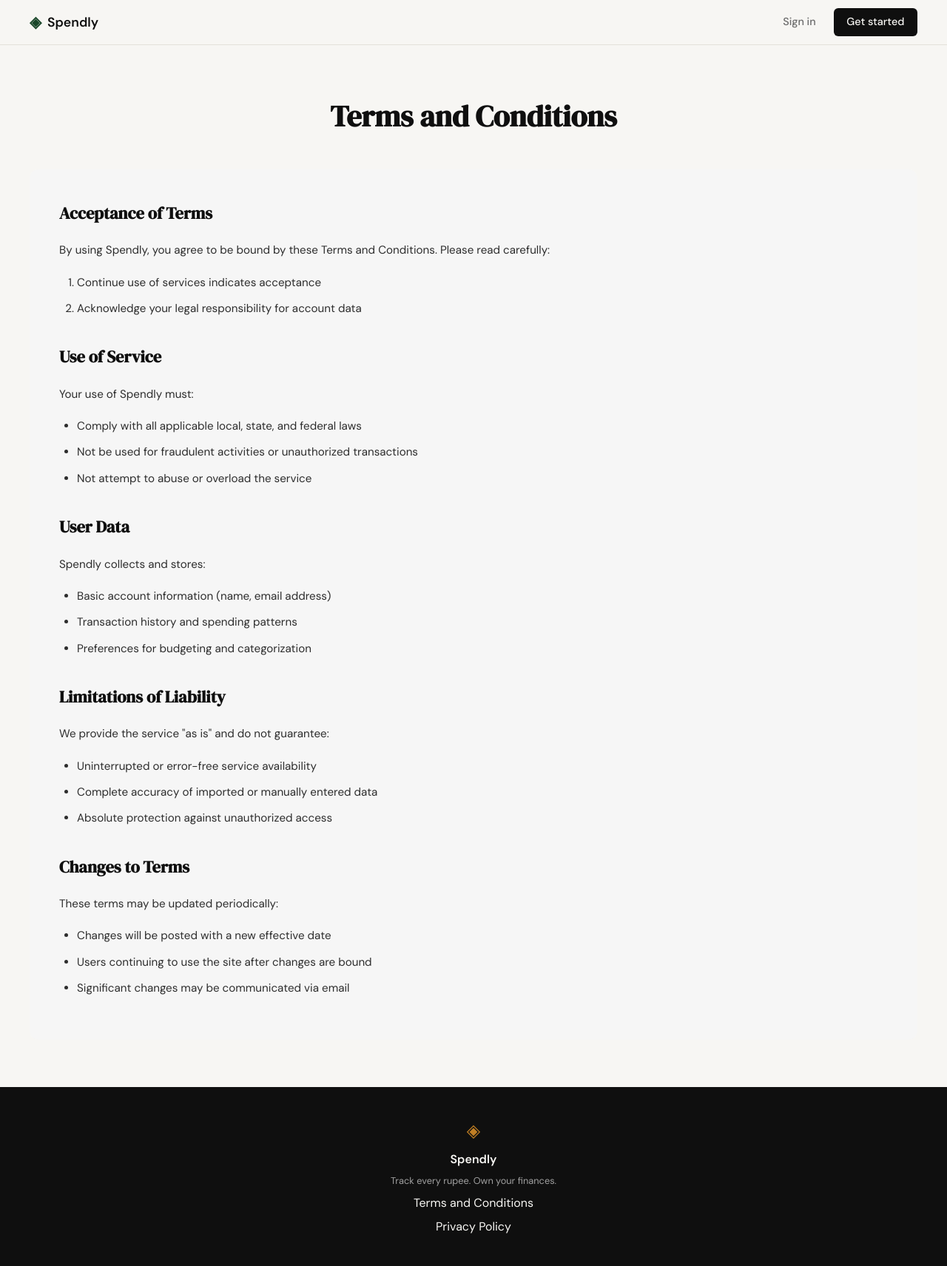
After one commit to siyarampk/sepndly, a Flask app: page /terms in a window 1280 px wide. The commit adds this page. Shown: the whole page at 74% size. Run offline with Flask 3, Linux system fonts and the light colour scheme.

Commit message:
Term and condiction done

```diff
--- a/app.py
+++ b/app.py
@@ -20,6 +20,14 @@ def register():
 @app.route("/login")
 def login():
     return render_template("login.html")
+
+@app.route("/terms")
+def terms():
+    return render_template("terms.html")
+
+@app.route("/privacy")
+def privacy():
+    return render_template("privacy.html")
 
 
 # ------------------------------------------------------------------ #
--- a/static/css/style.css
+++ b/static/css/style.css
@@ -9,7 +9,7 @@
     --ink-faint: #a0a0a0;
     --paper: #f7f6f3;
     --paper-warm: #f0ede6;
-    --paper-card: #ffffff;
+    --paper-card: #f6f6f6;
     --accent: #1a472a;
     --accent-light: #e8f0eb;
     --accent-2: #c17f24;
@@ -508,6 +508,74 @@ a { color: inherit; text-decoration: none; }
 }
 
 /* ------------------------------------------------------------------ */
+/* Content pages (Terms, Privacy, etc.)                                */
+/* ------------------------------------------------------------------ */
+
+.content-page {
+    padding: 4rem 2rem;
+    min-height: calc(100vh - 60px - 100px);
+}
+
+.content-page .container {
+    max-width: var(--max-width);
+    margin: 0 auto;
+}
+
+.content-page .title {
+    font-family: var(--font-display);
+    font-size: clamp(2rem, 4vw, 2.5rem);
+    color: var(--ink);
+    margin-bottom: 2.5rem;
+    text-align: center;
+}
+
+.content-page .legal-content {
+    background: var(--paper-card);
+    border-radius: var(--radius-md);
+    padding: 2.5rem;
+    line-height: 1.8;
+}
+
+.content-page .legal-content h2 {
+    font-family: var(--font-display);
+    font-size: 1.4rem;
+    color: var(--ink);
+    margin-top: 2rem;
+    margin-bottom: 1rem;
+}
+
+.content-page .legal-content h2:first-child {
+    margin-top: 0;
+}
+
+.content-page .legal-content p {
+    color: var(--ink-soft);
+    margin-bottom: 1rem;
+    font-size: 0.95rem;
+}
+
+.content-page .legal-content ul,
+.content-page .legal-content ol {
+    margin: 0 0 1rem 1.5rem;
+    color: var(--ink-soft);
+    font-size: 0.95rem;
+}
+
+.content-page .legal-content li {
+    margin-bottom: 0.5rem;
+}
+
+.content-page .legal-content a {
+    color: var(--accent);
+    text-decoration: underline;
+    font-weight: 500;
+}
+
+.content-page .legal-content a:hover {
+    color: var(--accent-light);
+}
+
+/* ------------------------------------------------------------------ */
 /* Responsive                                                          */
 /* ------------------------------------------------------------------ */
 
--- a/templates/base.html
+++ b/templates/base.html
@@ -34,8 +34,8 @@
             <span class="brand-icon">◈</span>
             <span class="footer-name">Spendly</span>
             <p class="footer-copy">Track every rupee. Own your finances.</p>
-            <a href="#">Terms and Conditions</a>
-            <a href="#">Privacy Policy</a>
+            <a href="{{ url_for('terms') }}">Terms and Conditions</a>
+            <a href="{{ url_for('privacy') }}">Privacy Policy</a>
         </div>
     </footer>
 
--- a/templates/landing.html
+++ b/templates/landing.html
@@ -20,6 +20,7 @@
             <a href="{{ url_for('register') }}" class="btn-primary">Start tracking free</a>
             <a href="{{ url_for('login') }}" class="btn-ghost">Sign in</a>
         </div>
+
     </div>
     <div class="hero-visual">
         <div class="mock-card">
--- /dev/null
+++ b/templates/terms.html
@@ -0,0 +1,54 @@
+{% extends "base.html" %}
+
+{% block title %}Spendly — Terms & Conditions{% endblock %}
+
+{% block content %}
+
+<section class="content-page">
+  <div class="container">
+    <h1 class="title">Terms and Conditions</h1>
+
+    <div class="legal-content">
+      <h2>Acceptance of Terms</h2>
+      <p>By using Spendly, you agree to be bound by these Terms and Conditions. Please read carefully:</p>
+      <ol>
+        <li>Continue use of services indicates acceptance</li>
+        <li>Acknowledge your legal responsibility for account data</li>
+      </ol>
+
+      <h2>Use of Service</h2>
+      <p>Your use of Spendly must:</p>
+      <ul>
+        <li>Comply with all applicable local, state, and federal laws</li>
+        <li>Not be used for fraudulent activities or unauthorized transactions</li>
+        <li>Not attempt to abuse or overload the service</li>
+      </ul>
+
+      <h2>User Data</h2>
+      <p>Spendly collects and stores:</p>
+      <ul>
+        <li>Basic account information (name, email address)</li>
+        <li>Transaction history and spending patterns</li>
+        <li>Preferences for budgeting and categorization</li>
+      </ul>
+
+      <h2>Limitations of Liability</h2>
+      <p>We provide the service "as is" and do not guarantee:</p>
+      <ul>
+        <li>Uninterrupted or error-free service availability</li>
+        <li>Complete accuracy of imported or manually entered data</li>
+        <li>Absolute protection against unauthorized access</li>
+      </ul>
+
+      <h2>Changes to Terms</h2>
+      <p>These terms may be updated periodically:</p>
+      <ul>
+        <li>Changes will be posted with a new effective date</li>
+        <li>Users continuing to use the site after changes are bound</li>
+        <li>Significant changes may be communicated via email</li>
+      </ul>
+    </div>
+  </div>
+</section>
+
+{% endblock %}
```
Also changed, not shown: templates/privacy.html (added, +59 -0 lines).
